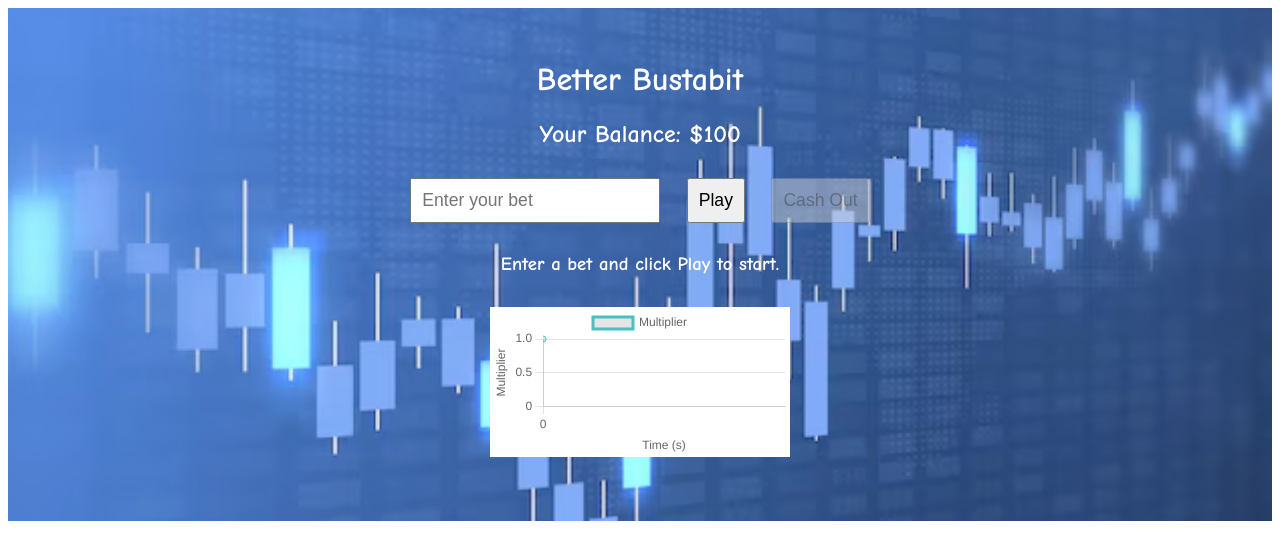
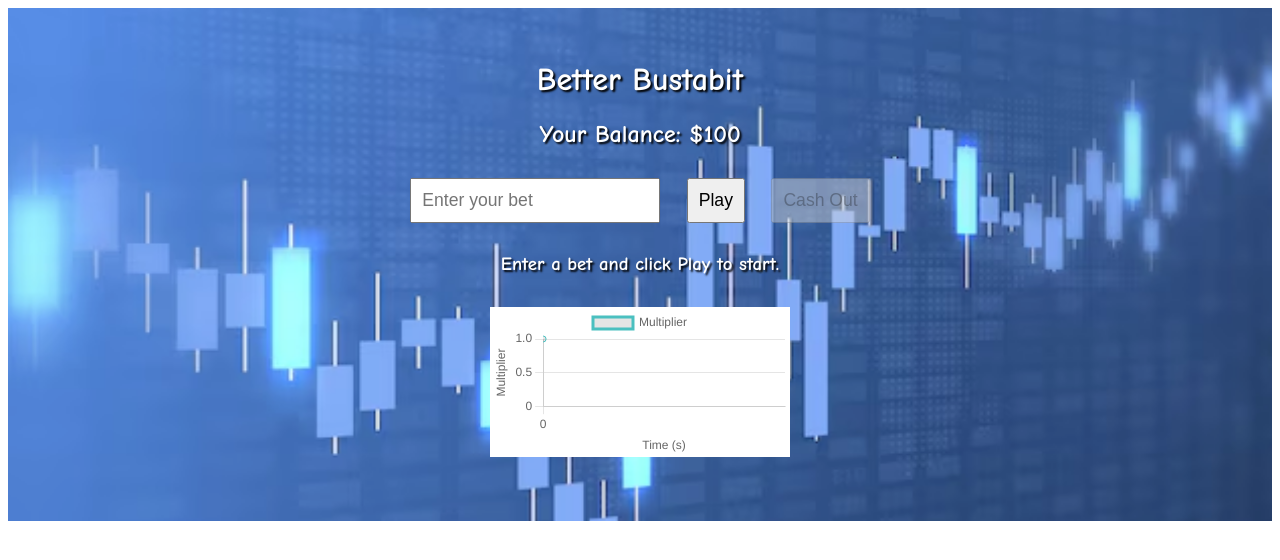
Before and after one commit to Abigail13430/BetterBustabit, a plain HTML site: page Markov Project Playable.html in a window 1280 px wide. Drawn offline with nearby package versions, Linux system fonts and the light colour scheme.

Commit message:
text shadow 12:43am

```diff
--- a/Markov Project Playable.html
+++ b/Markov Project Playable.html
@@ -26,6 +26,7 @@
         position: relative;
         background-color: white;
         color: white;
+        text-shadow: 2px 2px 2px black;
     }
     canvas {
       font-family: 'Comic Sans MS', cursive, sans-serif;
```
Also changed, not shown: index.html (+1 -0 lines).
